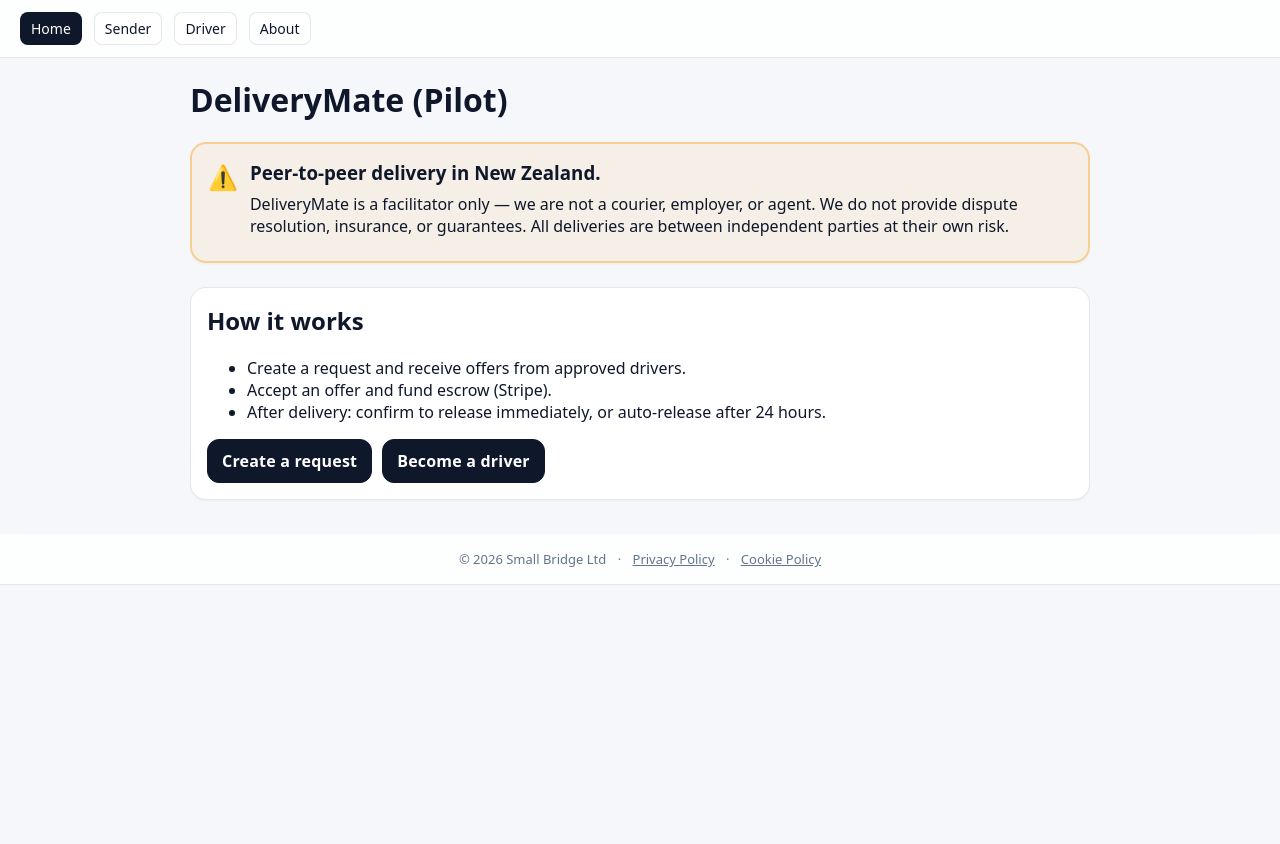
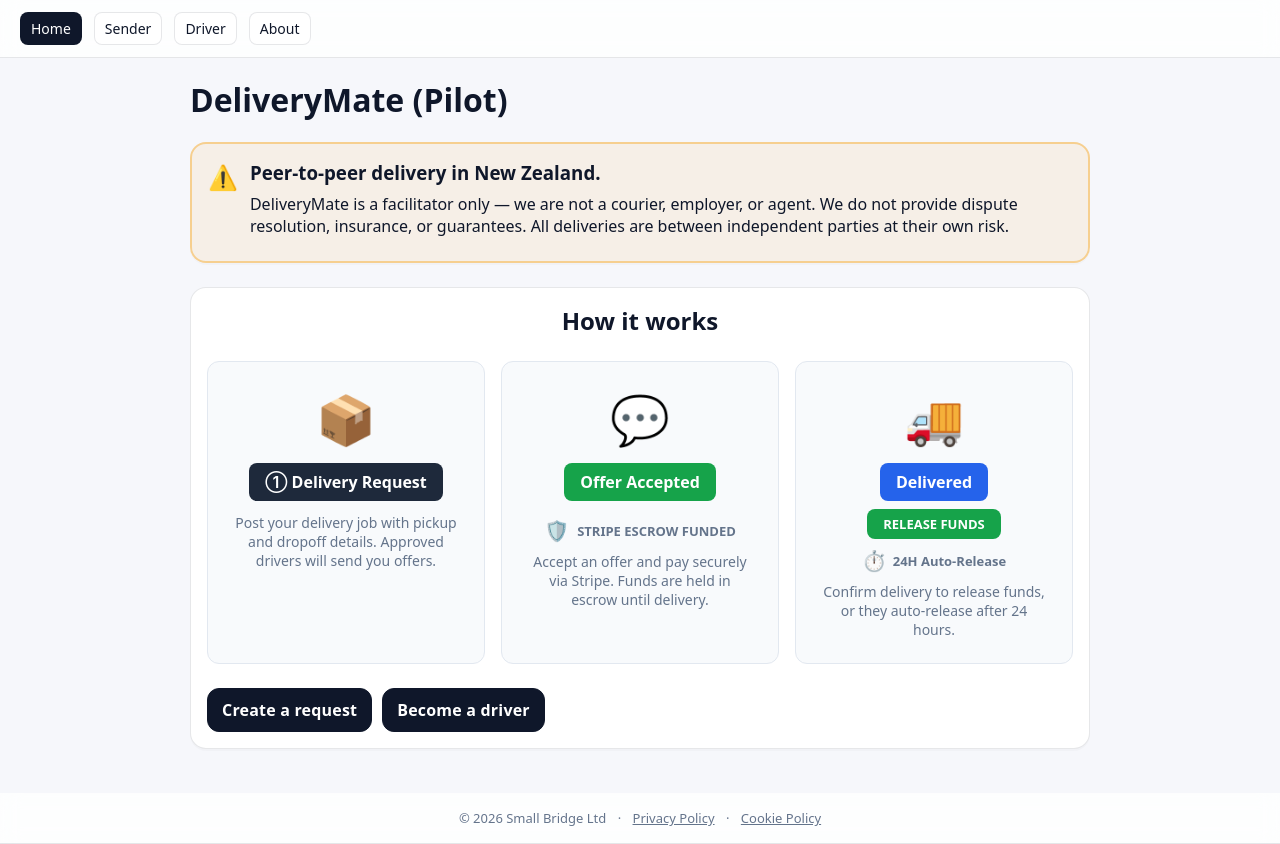
Before and after one commit to hamiuking/deliverymate-web, a plain HTML site: page index.html in a window 1280 px wide. Before the commit the page ends 800 px from the top, so only its background shows below. Drawn offline with Linux system fonts and the light colour scheme; no server answers.

Commit message:
Update index.html

```diff
--- a/index.html
+++ b/index.html
@@ -37,15 +37,40 @@
         </div>
       </div>
     </div>
-    <div class="card">
-      <h2>How it works</h2>
-      <ul>
-        <li>Create a request and receive offers from approved drivers.</li>
-        <li>Accept an offer and fund escrow (Stripe).</li>
-        <li>After delivery: confirm to release immediately, or auto‑release after 24 hours.</li>
-      </ul>
+    <div class="card" style="margin-bottom:24px;">
+      <h2 style="text-align:center; margin-bottom:24px;">How it works</h2>
+      <div style="display:flex; gap:16px; flex-wrap:wrap; justify-content:center;">
 
-      <div class="btn-row">
+        <div style="flex:1; min-width:200px; background:#f8fafc; border-radius:12px; padding:24px; text-align:center; border:1px solid #e2e8f0;">
+          <div style="font-size:48px; margin-bottom:12px;">📦</div>
+          <div style="background:#1e293b; color:white; border-radius:8px; padding:8px 16px; display:inline-block; margin-bottom:12px; font-weight:600;">① Delivery Request</div>
+          <p style="margin:0; color:#64748b; font-size:14px;">Post your delivery job with pickup and dropoff details. Approved drivers will send you offers.</p>
+        </div>
+
+        <div style="flex:1; min-width:200px; background:#f8fafc; border-radius:12px; padding:24px; text-align:center; border:1px solid #e2e8f0;">
+          <div style="font-size:48px; margin-bottom:12px;">💬</div>
+          <div style="background:#16a34a; color:white; border-radius:8px; padding:8px 16px; display:inline-block; margin-bottom:8px; font-weight:600;">Offer Accepted</div>
+          <div style="display:flex; align-items:center; justify-content:center; gap:8px; margin-top:8px;">
+            <span style="font-size:20px;">🛡️</span>
+            <span style="font-size:13px; color:#64748b; font-weight:600;">STRIPE ESCROW FUNDED</span>
+          </div>
+          <p style="margin:8px 0 0; color:#64748b; font-size:14px;">Accept an offer and pay securely via Stripe. Funds are held in escrow until delivery.</p>
+        </div>
+
+        <div style="flex:1; min-width:200px; background:#f8fafc; border-radius:12px; padding:24px; text-align:center; border:1px solid #e2e8f0;">
+          <div style="font-size:48px; margin-bottom:12px;">🚚</div>
+          <div style="background:#2563eb; color:white; border-radius:8px; padding:8px 16px; display:inline-block; margin-bottom:8px; font-weight:600;">Delivered</div>
+          <div style="background:#16a34a; color:white; border-radius:8px; padding:6px 16px; display:inline-block; margin-bottom:8px; font-weight:600; font-size:13px;">RELEASE FUNDS</div>
+          <div style="display:flex; align-items:center; justify-content:center; gap:6px;">
+            <span style="font-size:20px;">⏱️</span>
+            <span style="font-size:13px; color:#64748b; font-weight:600;">24H Auto-Release</span>
+          </div>
+          <p style="margin:8px 0 0; color:#64748b; font-size:14px;">Confirm delivery to release funds, or they auto-release after 24 hours.</p>
+        </div>
+
+      </div>
+
+      <div class="btn-row" style="margin-top:24px;">
         <a class="btn" href="/sender.html">Create a request</a>
         <a class="btn" href="/driver.html">Become a driver</a>
       </div>
```
